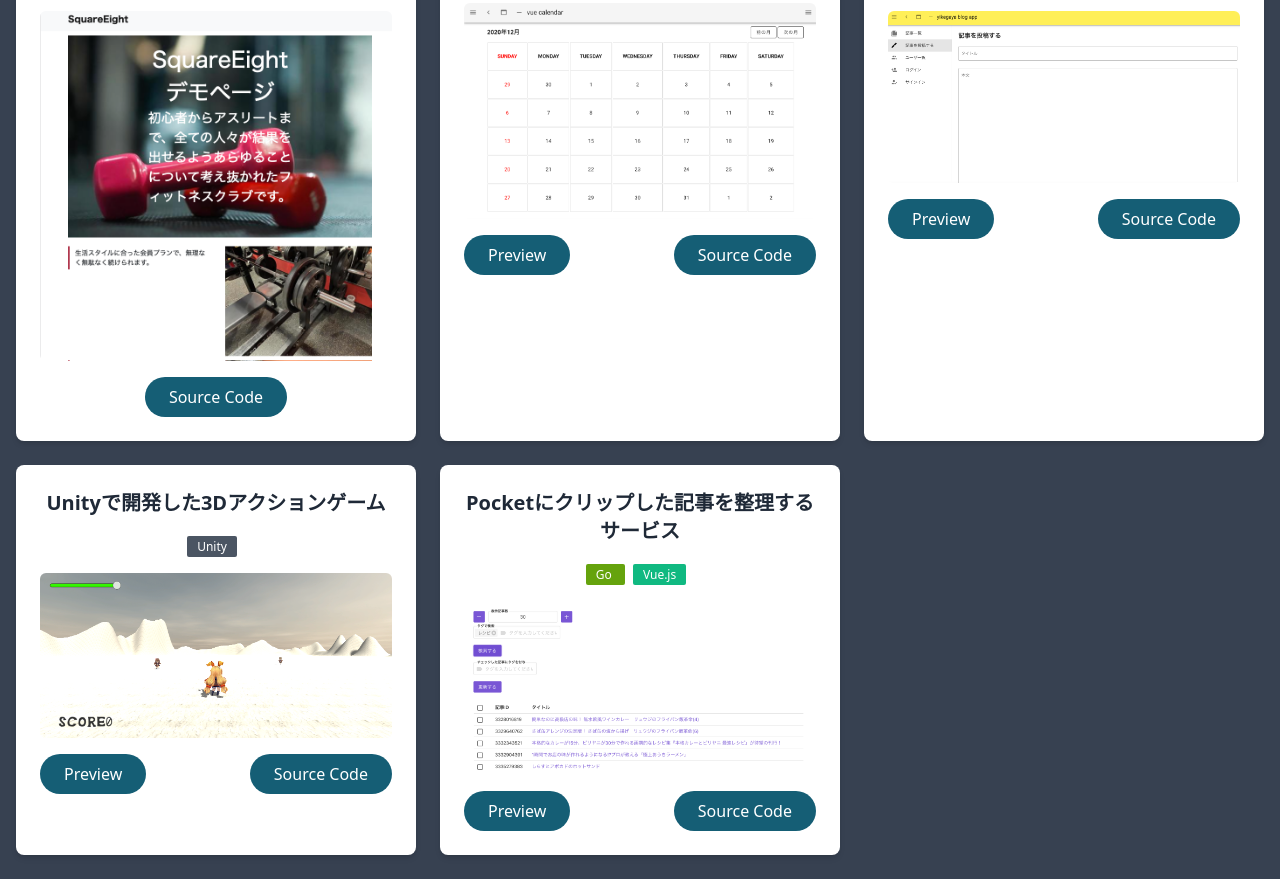
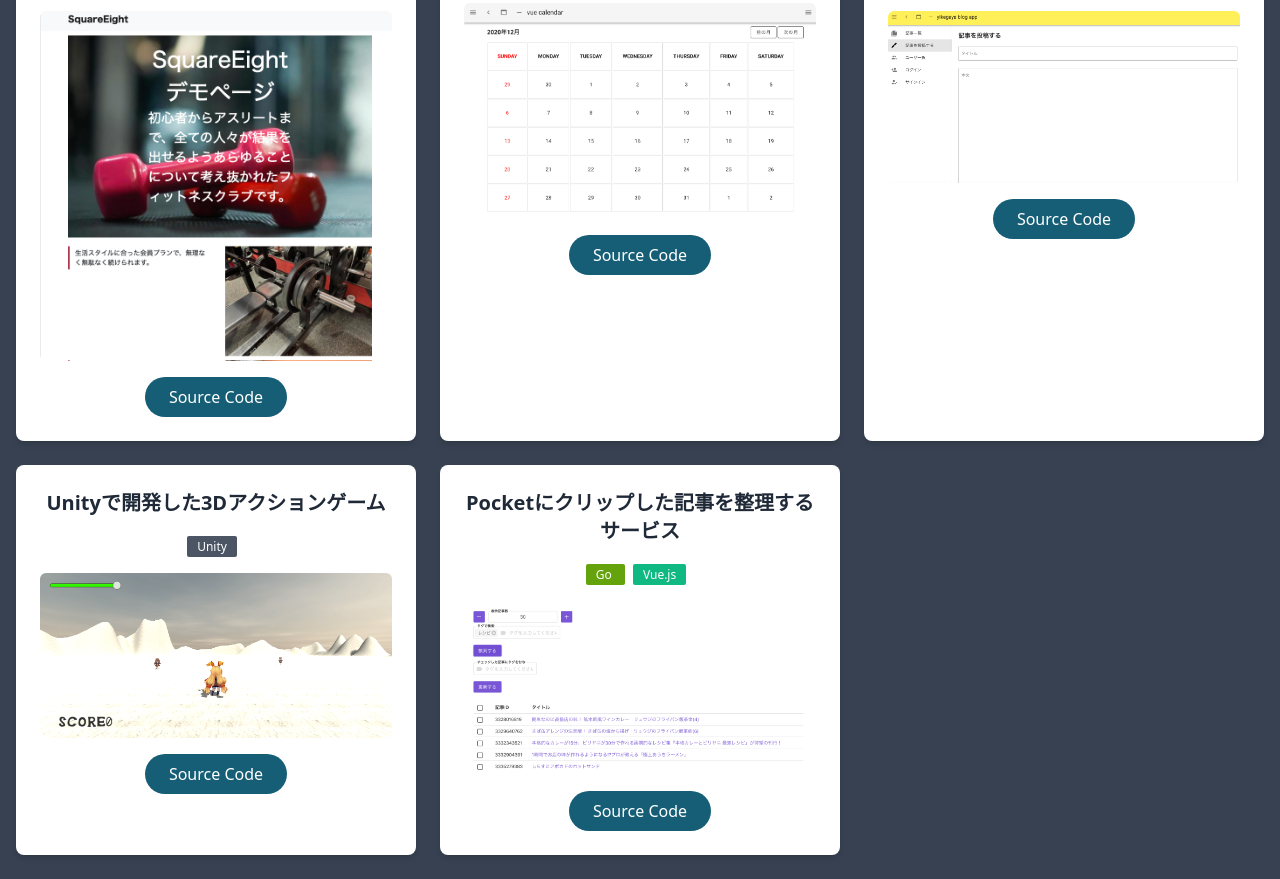
Before and after one commit to ikeyu0806/ikeyu0806.github.io, a plain HTML site: page index.html in a window 1280 px wide. Shown: the part 2901-3780 px from the top of the page. Drawn offline with nearby package versions, Linux system fonts and the light colour scheme.

Commit message:
remove private work preview

```diff
--- a/index.html
+++ b/index.html
@@ -251,10 +251,7 @@
           <div class="mb-4">
             <img src="img/vue_calendar.png" alt="calendar app screenshot" class="w-full h-auto mt-4 rounded-md">
           </div>
-          <footer class="flex justify-between mt-4">
-            <a href="https://vue-calendar-plum.vercel.app/" target="_blank" class="bg-cyan-800 text-white py-2 px-6 rounded-full">
-              Preview
-            </a>
+          <footer class="flex justify-center mt-4">
             <a href="https://github.com/ikeyu0806/vue-calendar" target="_blank" class="bg-cyan-800 text-white py-2 px-6 rounded-full">
               Source Code
             </a>
@@ -278,10 +275,7 @@
             <p class="text-gray-600 text-sm">NuxtとPython FastAPIで作成したブログサービス</p>
             <img src="img/blog_app.png" alt="blog app screenshot" class="w-full h-auto mt-4 rounded-md">
           </div>
-          <footer class="flex justify-between mt-4">
-            <a href="https://blog-app-frontend-red.vercel.app/" target="_blank" class="bg-cyan-800 text-white py-2 px-6 rounded-full">
-              Preview
-            </a>
+          <footer class="flex justify-center mt-4">
             <a href="https://github.com/ikeyu0806/blog-app-frontend" target="_blank" class="bg-cyan-800 text-white py-2 px-6 rounded-full">
               Source Code
             </a>
@@ -301,10 +295,7 @@
           <div class="mb-4">
             <img src="img/UnityChanSnowBallFight.png" alt="pocket organize screenshot" class="w-full h-auto mt-4 rounded-md">
           </div>
-          <footer class="flex justify-between mt-4">
-            <a href="https://play.unity.com/mg/other/unitychansnowballfight" target="_blank" class="bg-cyan-800 text-white py-2 px-6 rounded-full">
-              Preview
-            </a>
+          <footer class="flex justify-center mt-4">
             <a href="https://github.com/ikeyu0806/UnityChanSnowBallFight" target="_blank" class="bg-cyan-800 text-white py-2 px-6 rounded-full">
               Source Code
             </a>
@@ -327,10 +318,7 @@
           <div class="mb-4">
             <img src="img/pocket_organize.png" alt="pocket organize screenshot" class="w-full h-auto mt-4 rounded-md">
           </div>
-          <footer class="flex justify-between mt-4">
-            <a href="https://damp-earth-91663.herokuapp.com/" target="_blank" class="bg-cyan-800 text-white py-2 px-6 rounded-full">
-              Preview
-            </a>
+          <footer class="flex justify-center mt-4">
             <a href="https://github.com/ikeyu0806/pocket-organize-app" target="_blank" class="bg-cyan-800 text-white py-2 px-6 rounded-full">
               Source Code
             </a>
```
